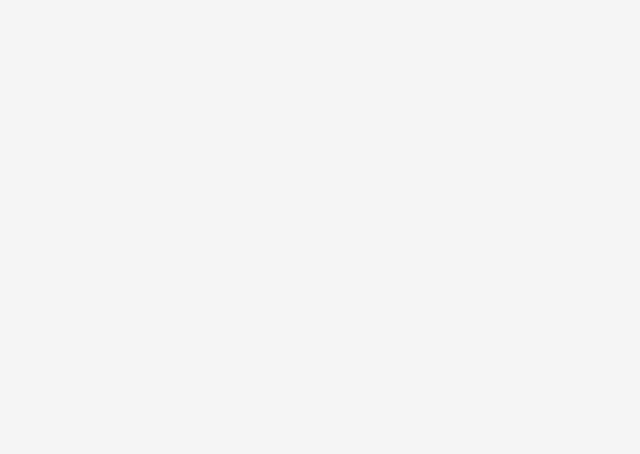
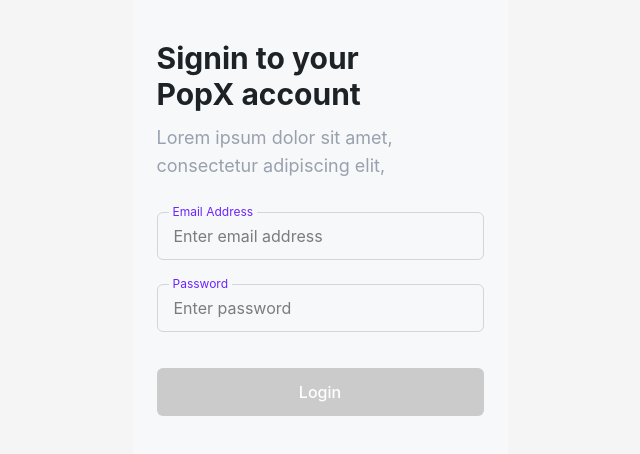
Before and after one commit to sumit-01pr/popx-react-assignment, a React (Vite) app in the folder client/: page /login in a window 1280 px wide. Shown: the top 454 px of the page, without its empty margins (320-960 px from the left). Built offline with nearby package versions, Linux system fonts and the light colour scheme.

Commit message:
Build login screen

```diff
--- a/client/src/components/InputField.jsx
+++ b/client/src/components/InputField.jsx
@@ -4,16 +4,16 @@
   type = "text",
 }) => {
   return (
-    <div className="relative mb-4">
+    <div className="relative mb-6">
       <label
         className="
         absolute
-        -top-3
+        -top-2
         left-3
         bg-[#F7F8F9]
         px-1
+        text-xs
         text-[#6C25FF]
-        text-sm
       "
       >
         {label}
@@ -24,13 +24,13 @@
         placeholder={placeholder}
         className="
           w-full
+          h-12
+          px-4
           border
           border-gray-300
           rounded-md
-          px-4
-          py-3
+          bg-transparent
           outline-none
-          bg-transparent
         "
       />
     </div>
--- a/client/src/pages/Login.jsx
+++ b/client/src/pages/Login.jsx
@@ -1,11 +1,55 @@
-import React from 'react'
+import { useNavigate } from "react-router-dom";
+import MobileContainer from "../components/MobileContainer";
+import InputField from "../components/InputField";
 
-function Login() {
+const Login = () => {
+  const navigate = useNavigate();
+
   return (
-    <div>
+    <MobileContainer>
+      <div className="px-6 pt-10">
 
-    </div>
-  )
-}
+        <h1 className="text-3xl font-bold text-[#1D2226]">
+          Signin to your <br /> PopX account
+        </h1>
 
-export default Login
+        <p className="text-gray-400 mt-3 text-lg">
+          Lorem ipsum dolor sit amet,
+          <br />
+          consectetur adipiscing elit,
+        </p>
+
+        <div className="mt-8">
+          <InputField
+            label="Email Address"
+            placeholder="Enter email address"
+          />
+
+          <InputField
+            label="Password"
+            placeholder="Enter password"
+            type="password"
+          />
+
+          <button
+            onClick={() => navigate("/account")}
+            className="
+              w-full
+              h-12
+              rounded-md
+              bg-[#CBCBCB]
+              text-white
+              font-medium
+              mt-3
+            "
+          >
+            Login
+          </button>
+        </div>
+
+      </div>
+    </MobileContainer>
+  );
+};
+
+export default Login;
```
